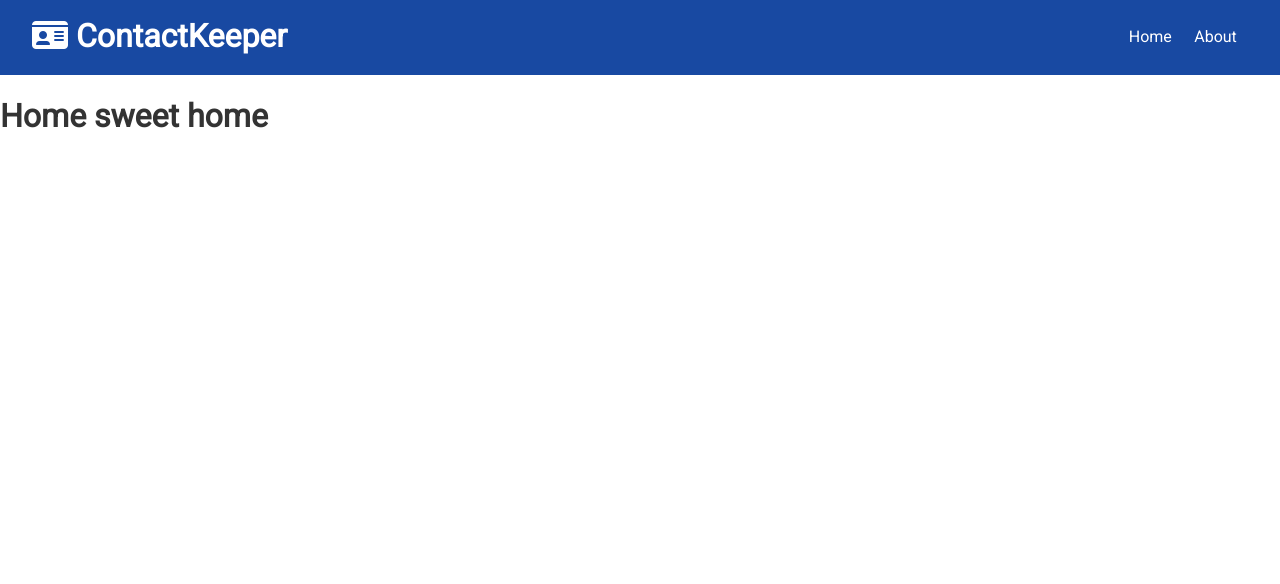
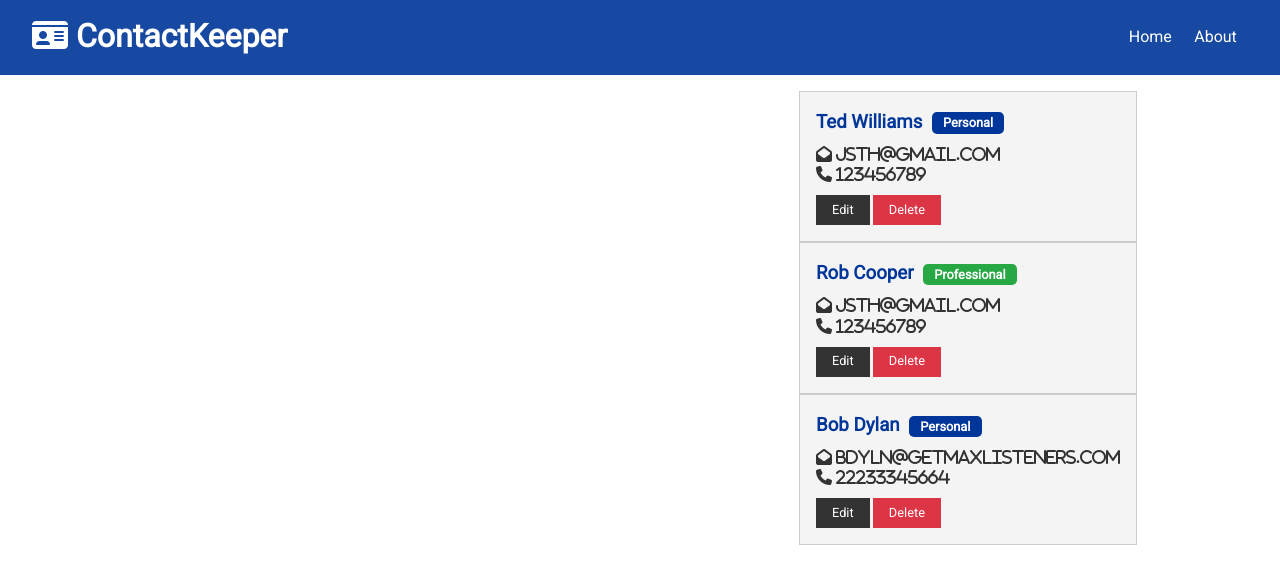
Before and after one commit to CodeAgony/contact_keeper, a React (Create React App) app in the folder client/: page / in a window 1280 px wide. Shown: the top 584 px of the page. Built offline with nearby package versions, Linux system fonts and the light colour scheme.

Commit message:
Add contact info display

```diff
--- a/client/src/App.css
+++ b/client/src/App.css
@@ -135,6 +135,9 @@ img {
 /* Margin */
 .m {
   margin: 0.5rem;
+}
+.ml {
+  margin-left: 0.5rem;
 }
 .m-1 {
   margin: 1rem;
@@ -400,6 +403,11 @@ table th {
   transition: opacity 1000ms ease-in;
 }
 
+ /* Display */
+.bl {
+  display: block;
+}
+
 /* Mobile Styles */
 @media (max-width: 700px) {
   .hide-sm {
--- /dev/null
+++ b/client/src/components/contacts/ContactItem.js
@@ -0,0 +1,39 @@
+import React from 'react';
+import PropTypes from 'prop-types';
+
+const ContactItem = ({ contact }) => {
+	const { id, name, email, phone, type } = contact;
+	return (
+		<div className="card bg-light" style={{ margin: '0 auto' }}>
+			<h3 className="text-primary text-left">
+				{name}{' '}
+				<span
+					// style={{ float: 'right' }}
+					className={`badge
+						${type === 'professional' ? 'badge-success' : 'badge-primary'}`}
+				>
+					{// Start from uppercase
+					type.charAt(0).toUpperCase() + type.slice(1)}
+				</span>
+			</h3>
+			<ul className="list">
+				{email && <li className="fas fa-envelope-open bl"> {email}</li>}
+				{phone && <li className="fas fa-phone bl"> {phone}</li>}
+			</ul>
+			<p>
+				<button type="button" className="btn btn-dark btn-sm">
+					Edit
+				</button>
+				<button type="button" className="btn btn-danger btn-sm">
+					Delete
+				</button>
+			</p>
+		</div>
+	);
+};
+
+ContactItem.propTypes = {
+	contact: PropTypes.object.isRequired,
+};
+
+export default ContactItem;
--- /dev/null
+++ b/client/src/components/contacts/Contacts.js
@@ -0,0 +1,17 @@
+import React, { useContext, Fragment } from 'react';
+import ContactItem from './ContactItem';
+import ContactContext from '../../context/contact/contactContext';
+
+const Contacts = () => {
+	const contactContext = useContext(ContactContext);
+	const { contacts } = contactContext;
+	return (
+		<Fragment>
+			{contacts.map(contact => (
+				<ContactItem key={contact.id} contact={contact} />
+			))}
+		</Fragment>
+	);
+};
+
+export default Contacts;
--- a/client/src/components/pages/Home.js
+++ b/client/src/components/pages/Home.js
@@ -1,8 +1,12 @@
 import React from 'react';
+import Contacts from '../contacts/Contacts';
 
 const Home = () => (
-	<div>
-		<h1>Home sweet home</h1>
+	<div className="grid-2">
+		<div>{/* Contact Form */}</div>
+		<div style={{ justifySelf: 'center' }}>
+			<Contacts />
+		</div>
 	</div>
 );
 
--- a/client/src/context/contact/ContactState.js
+++ b/client/src/context/contact/ContactState.js
@@ -25,7 +25,7 @@ const ContactState = props => {
 			},
 			{
 				id: 2,
-				type: 'personal',
+				type: 'professional',
 				name: 'Rob Cooper',
 				email: 'jsth@gmail.com',
 				phone: '123456789',
```
